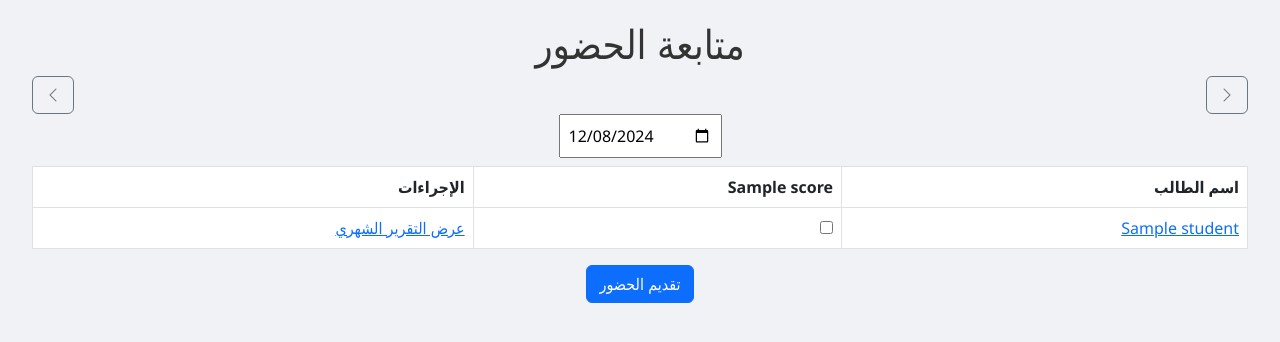
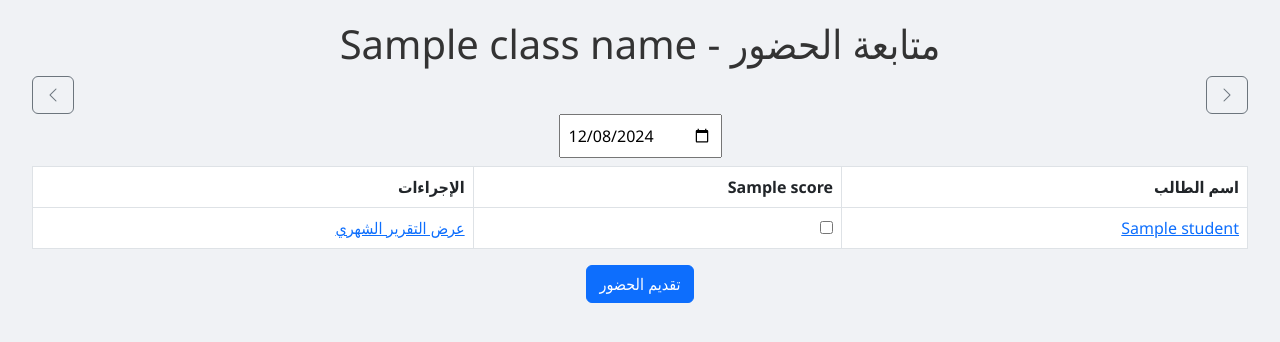
Before and after one commit to HululSoft/edu-mngmt, a Flask app: template src/templates/attendance.html in a window 1280 px wide. Shown: the top 342 px of the page. Run offline with Flask 3, Linux system fonts and the light colour scheme; the template is opened without the code that fills it: most values are stand-ins (such as "Sample title", 1, 10 or a date in 2020); data that the repository does not hold is empty.

Commit message:
display class name

```diff
--- a/src/app.py
+++ b/src/app.py
@@ -85,10 +85,10 @@ def attendance(class_id):
             data_manager.save_score(new_score)
 
         return redirect(url_for('select_class'))
-
+    class_name = data_manager.get_class_by_id(class_id)['name']
     students = data_manager.get_students_by_class(class_id)
     scores_labels = data_manager.load_score_labels()
-    return render_template('attendance.html', students=students, class_id=class_id, scores_labels=scores_labels)
+    return render_template('attendance.html', students=students, class_id=class_id, scores_labels=scores_labels, class_name=class_name)
 
 # route for attendance data. accepts a class id and a specific date. GET method. return json data
 @app.route('/attendance_data/<int:class_id>/<date>')
--- a/src/templates/attendance.html
+++ b/src/templates/attendance.html
@@ -12,7 +12,7 @@
 <body>
     <div class="container-fluid">
 
-        <h1 class="text-center">متابعة الحضور</h1>
+        <h1 class="text-center">متابعة الحضور - {{ class_name }}</h1>
 
         <div class="row d-flex justify-content-between">
             <div class="col d-flex justify-content-between">
--- a/src/templates/select_class.html
+++ b/src/templates/select_class.html
@@ -87,7 +87,7 @@
                     <div class="actions">
                         <span>{{ class.name }}</span>
                         <div>
-                            <a href="{{ url_for('attendance', class_id=class.id) }}">تقديم الحضور</a>
+                            <a href="{{ url_for('attendance', class_id=class.id) }}">متابعة الحضور</a>
                         </div>
                     </div>
                 </li>
```
